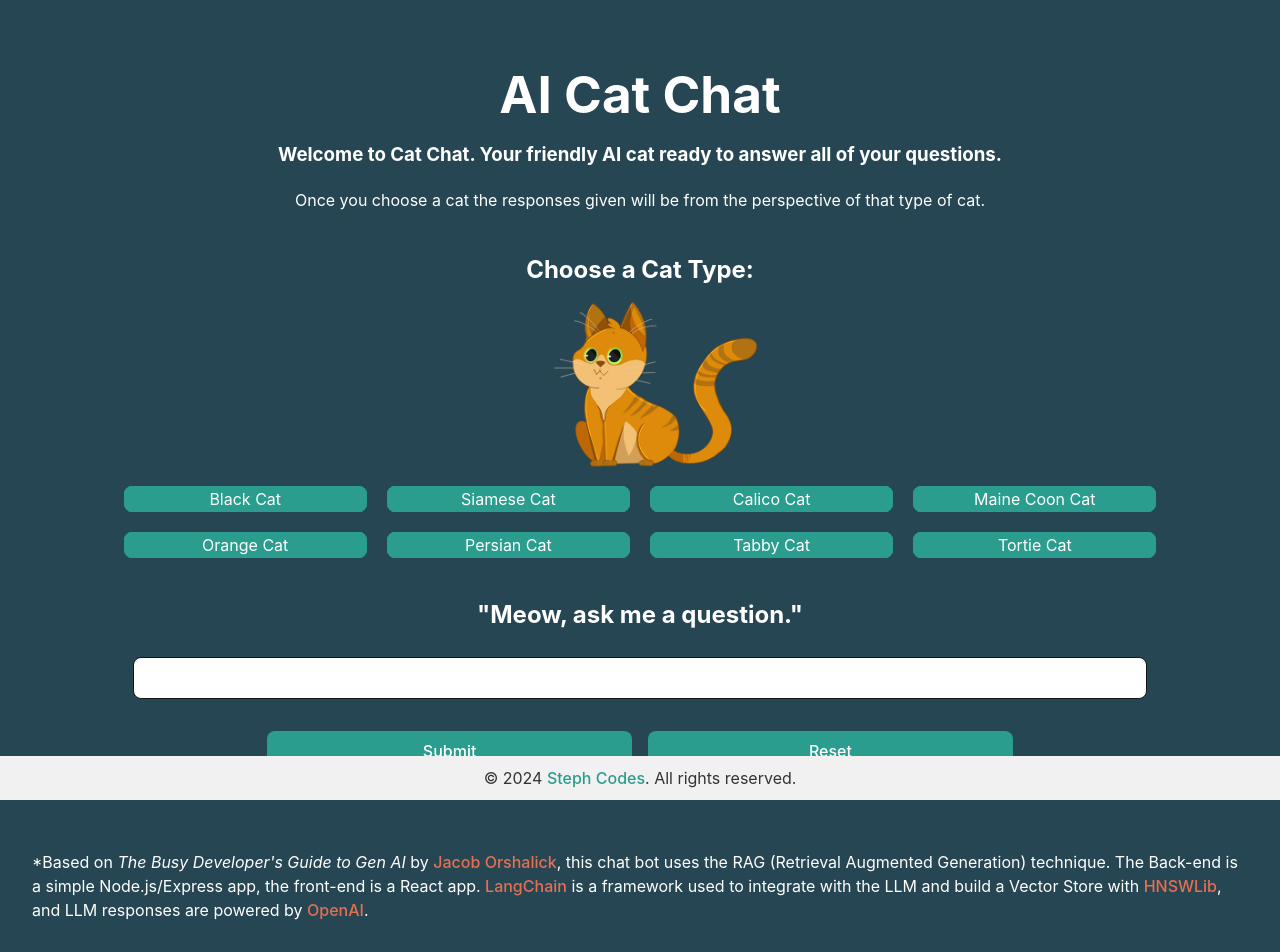
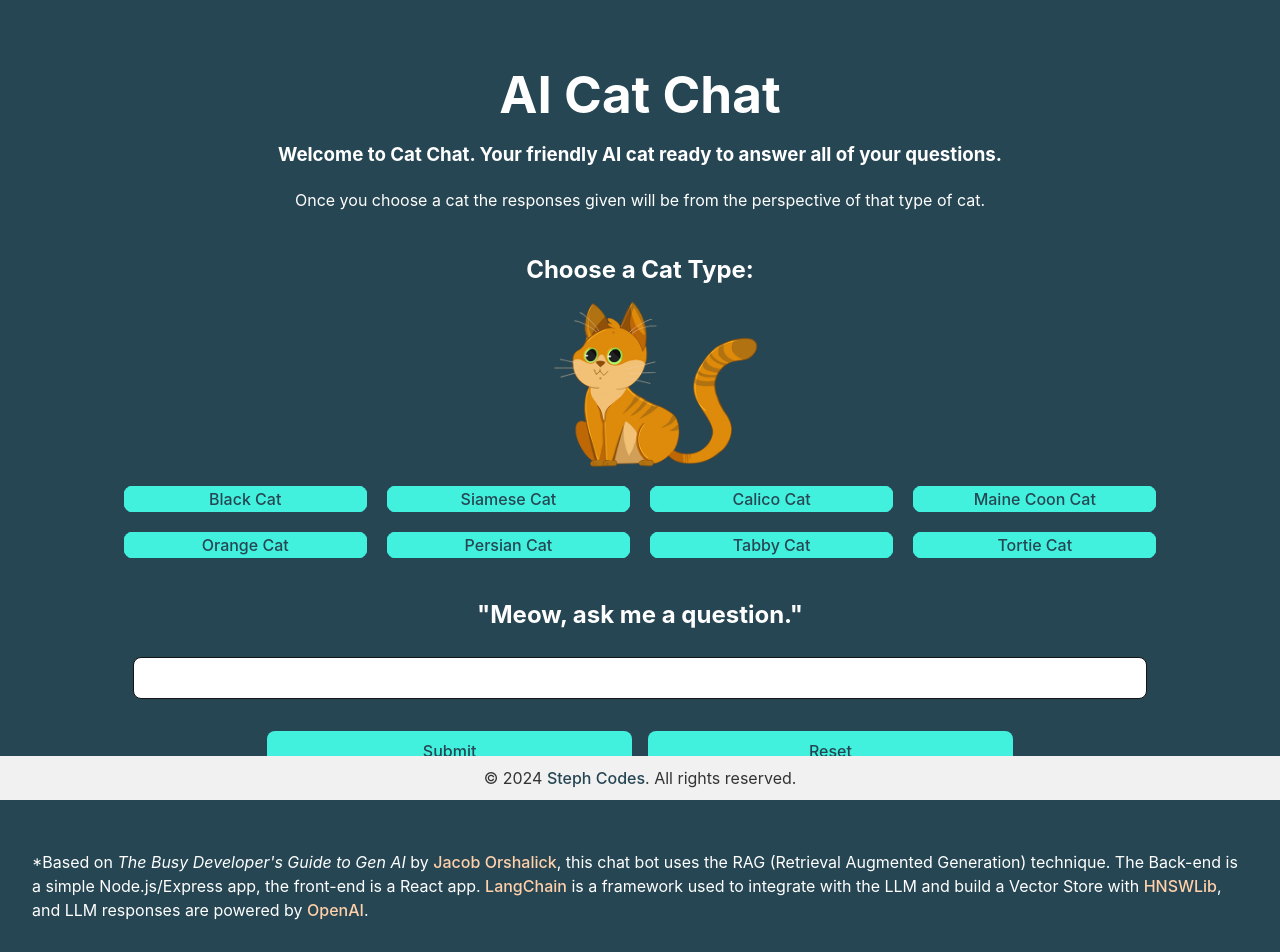
Before and after one commit to Rocklobster84/ai-cat-chat, a React (Vite) app in the folder client/: page / in a window 1280 px wide. Shown: the top 952 px of the page. Built offline with nearby package versions, Linux system fonts and the light colour scheme.

Commit message:
Made color changes for better accessibility

```diff
--- a/client/src/components/CatChoice/CatChoice.css
+++ b/client/src/components/CatChoice/CatChoice.css
@@ -19,18 +19,20 @@
 }
 
 #ck-button {
-  background-color:#2a9d8f;
+  background-color:#42F1DD;
   border-radius:8px;
   overflow:hidden;
   width: 20%;
   display: inline-block;
+  color: #264653;
+  font-weight: 500;
 }
 
 #ck-button label {
   display: flex;
   align-items: center;
   justify-content: center;
-  border: 1px solid #2a9d8f;
+  border: 1px solid #42F1DD;
   cursor: pointer;
   position: relative;
   white-space: nowrap;
@@ -41,7 +43,7 @@
 
 #ck-button input[type="radio"]:checked + span {
   background-color: #e76f51;
-color: white;
+  color: white;
 }
 
 #ck-button label span {
@@ -63,4 +65,5 @@ border-radius: 8px;
 }
 #ck-button:hover {
   background:#e76f51;
+  color: white;
 }
--- a/client/src/components/Footer/Footer.css
+++ b/client/src/components/Footer/Footer.css
@@ -15,7 +15,7 @@
 
 .footer a {
   text-decoration: none;
-  color: #2a9d8f;
+  color: #264653;
 }
 
 .footer a:hover {
--- a/client/src/components/Outro/Outro.css
+++ b/client/src/components/Outro/Outro.css
@@ -4,7 +4,7 @@
 
 #outro a {
   text-decoration: none;
-  color: #e76f51;
+  color: #FFD0AA;
 }
 
 #outro a:hover {
--- a/client/src/components/Question/Question.css
+++ b/client/src/components/Question/Question.css
@@ -21,8 +21,8 @@
   font-size: 1em;
   font-weight: 500;
   font-family: inherit;
-  background-color: #2a9d8f;
-  color: white;
+  background-color: #42F1DD;
+  color: #264653;
   cursor: pointer;
   transition: border-color 0.25s;
   margin: 0.5em;
@@ -31,6 +31,7 @@
 .button:hover {
   background-color: #e76f51;
   border-color: #f4a261;
+  color: white;
 }
 .button:focus,
 .button:focus-visible {
--- a/client/src/index.css
+++ b/client/src/index.css
@@ -12,7 +12,7 @@
   -webkit-font-smoothing: antialiased;
   -moz-osx-font-smoothing: grayscale;
 
-  --form-control-color: #2a9d8f;
+  --form-control-color: #42F1DD;
 }
 
 a {
@@ -39,29 +39,7 @@ h1 {
 img {
   width: 30%;
 }
-button {
-  border-radius: 8px;
-  border: 1px solid transparent;
-  padding: 0.6em 1.2em;
-  font-size: 1em;
-  font-weight: 500;
-  font-family: inherit;
-  background-color: #2a9d8f;
-  cursor: pointer;
-  transition: border-color 0.25s;
-  margin: 0.5em;
-}
-button:hover {
-  background-color: #e76f51;
-  border-color: #f4a261;
-}
-button:focus,
-button:focus-visible {
-  outline: 4px auto -webkit-focus-ring-color;
-}
-button:visited {
-  text-decoration: none;
-}
+
 input {
   border-radius: 8px;
   color: black;
```
